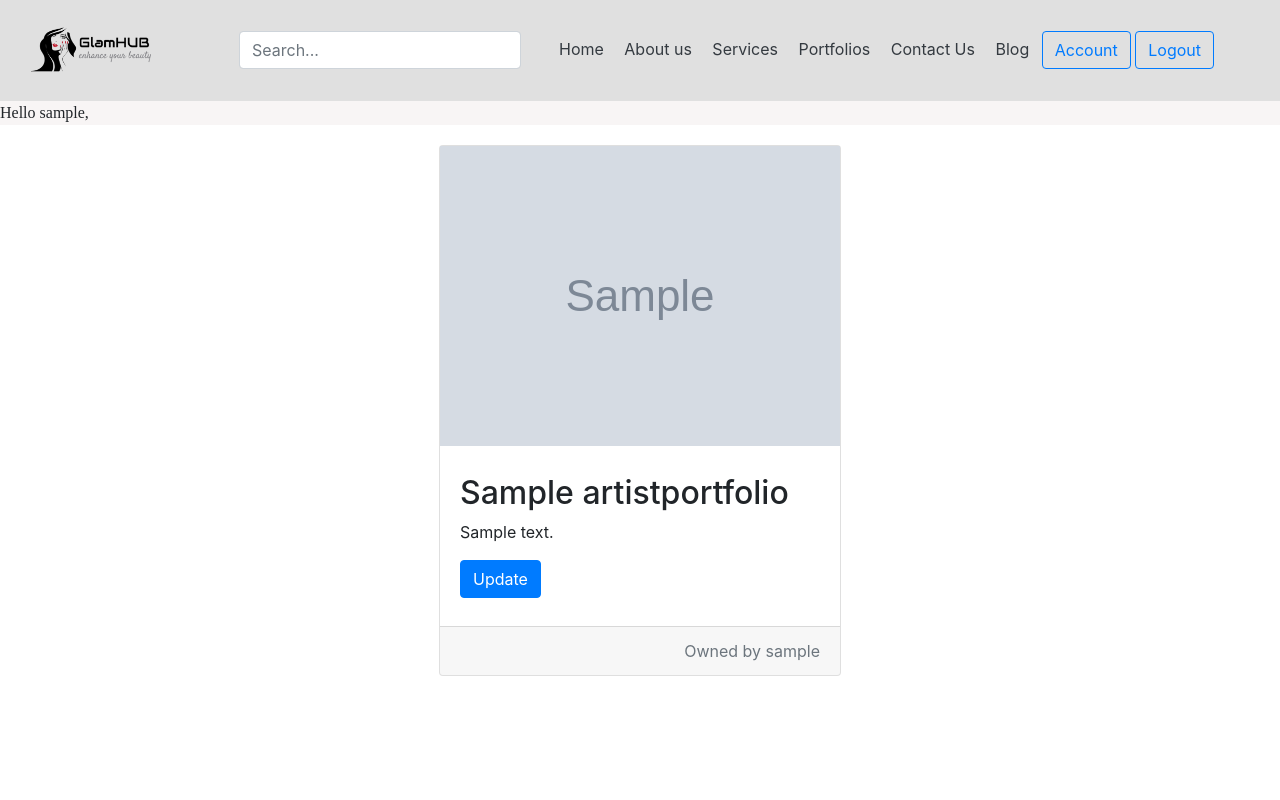
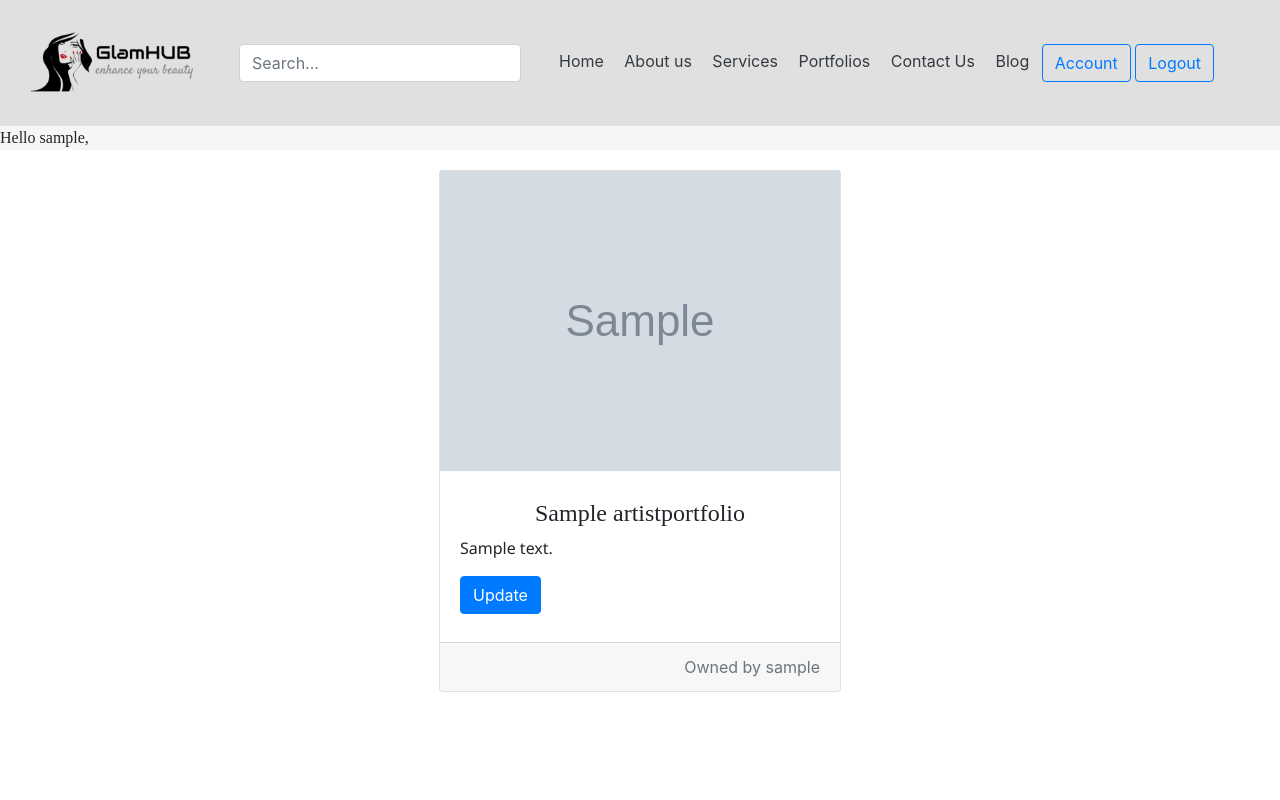
Before and after one commit to raquelle-rk/GlamHub, a Django app: a page that uses glamhubsite/artist/templates/artist/detail_artistportfolio.html in a window 1280 px wide. Shown: the top 800 px of the page. Run offline with Django 3.2, Linux system fonts and the light colour scheme; a user stored in the database is signed in; tables that the repository leaves empty hold one stand-in row (values such as "Sample post"); grey boxes marked "Sample" are stand-in pictures; parts of the project's set-up code (start-up, migrations or seed data) failed here and were passed over; some libraries are stand-ins or nearby versions.

Commit message:
css apply

```diff
--- a/glamhubsite/artist/templates/artist/artistportfolio_snippet.html
+++ b/glamhubsite/artist/templates/artist/artistportfolio_snippet.html
@@ -22,6 +22,10 @@
 
 	h4 {
 		font-family: 'Times New Roman', Times, serif;
+	}
+	p {
+        font-family:'Segoe UI', Tahoma, Geneva, Verdana, sans-serif;
+		text-align: justify;
 	}
 </style>
 
--- a/glamhubsite/artist/templates/artist/detail_artistportfolio.html
+++ b/glamhubsite/artist/templates/artist/detail_artistportfolio.html
@@ -4,13 +4,34 @@
 {% block content %}
 
 <style type="text/css">
-    .card{
+    .card {
         max-width: 700px;
     }
 
 
-    .container{
+    .container {
         padding: 20px;
+    }
+
+    img {
+
+        display: block;
+        margin-left: auto;
+        margin-right: auto;
+        float: left;
+        width: 100%;
+        height: 300px;
+        object-fit: cover;
+    }
+
+    h4 {
+        font-family: 'Times New Roman', Times, serif;
+        text-align: center;
+    }
+
+    p {
+        font-family: 'Segoe UI', Tahoma, Geneva, Verdana, sans-serif;
+        text-align: justify;
     }
 </style>
 
@@ -22,15 +43,15 @@
             <img class="card-body-top" src="{{artistportfolio.profile_image.url}}">
             {% endif %}
             <div class="card-body my-2">
-                <h2 class="card-business_name">{{artistportfolio.business_name}}</h2>
+                <h4 class="card-business_name">{{artistportfolio.business_name}}</h4>
                 <p class="card-text">{{artistportfolio.description|safe}}</p>
                 {% if  artistportfolio.business_owner == request.user %}
-                    <a href="{% url 'artist:edit' artistportfolio.slug %}" class="btn btn-primary">Update</a>
+                <a href="{% url 'artist:edit' artistportfolio.slug %}" class="btn btn-primary">Update</a>
                 {% endif %}
             </div>
             <div class="card-footer text-muted" style="text-align: right;">
-				Owned by {{artistportfolio.business_owner}}
-			</div>
+                Owned by {{artistportfolio.business_owner}}
+            </div>
         </div>
         <!-- End Blog Post -->
     </div>
--- a/glamhubsite/blog/templates/blog/snippets/blog_post_snippet.html
+++ b/glamhubsite/blog/templates/blog/snippets/blog_post_snippet.html
@@ -19,6 +19,10 @@
 	}
 	h4{
 		font-family:'Times New Roman', Times, serif;
+	}
+	p {
+        font-family:'Segoe UI', Tahoma, Geneva, Verdana, sans-serif;
+		text-align: left;
 	}
 </style>
 
```
Also changed, not shown: glamhubsite/blog/templates/blog/detail_blog.html (+25 -5 lines).
